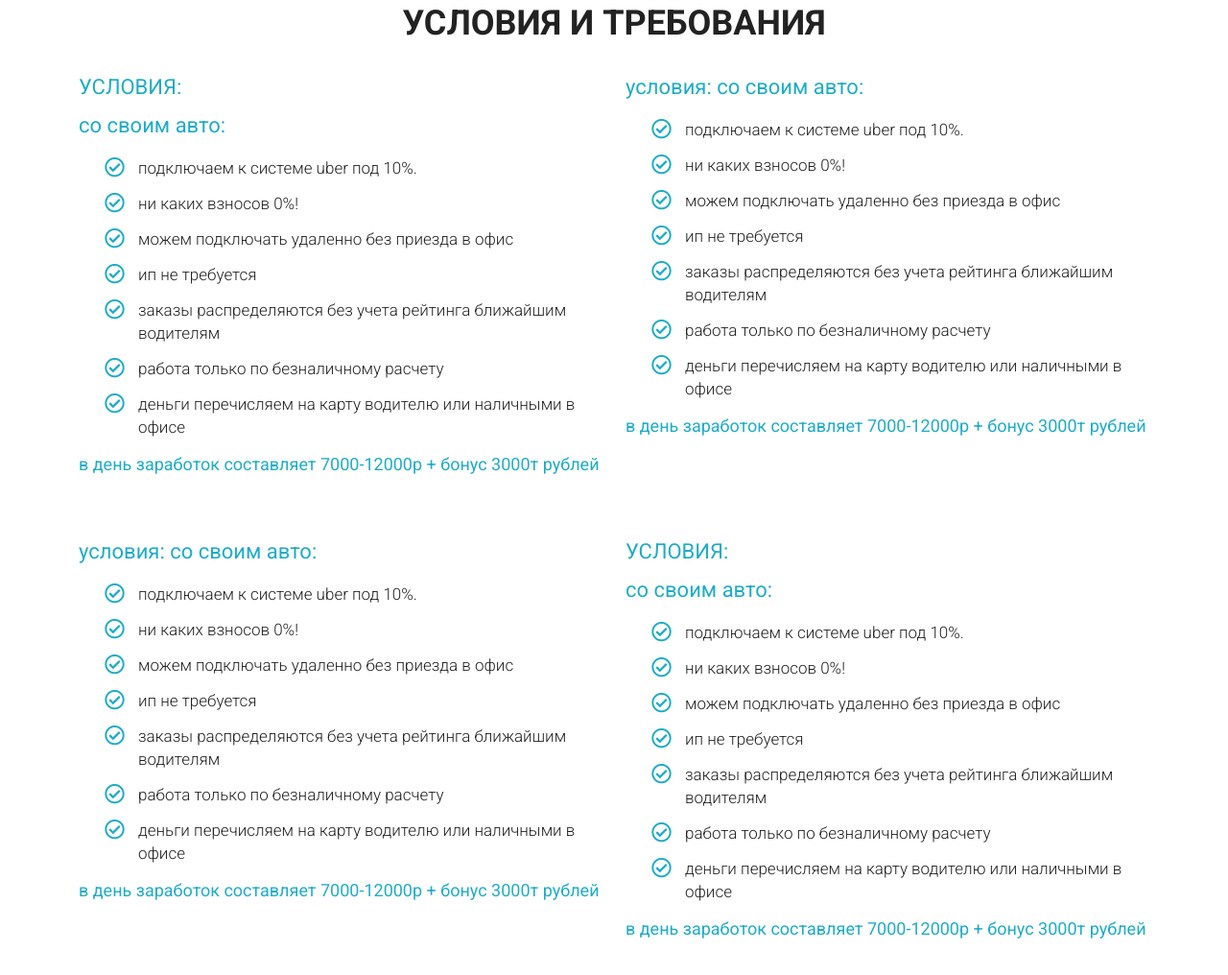
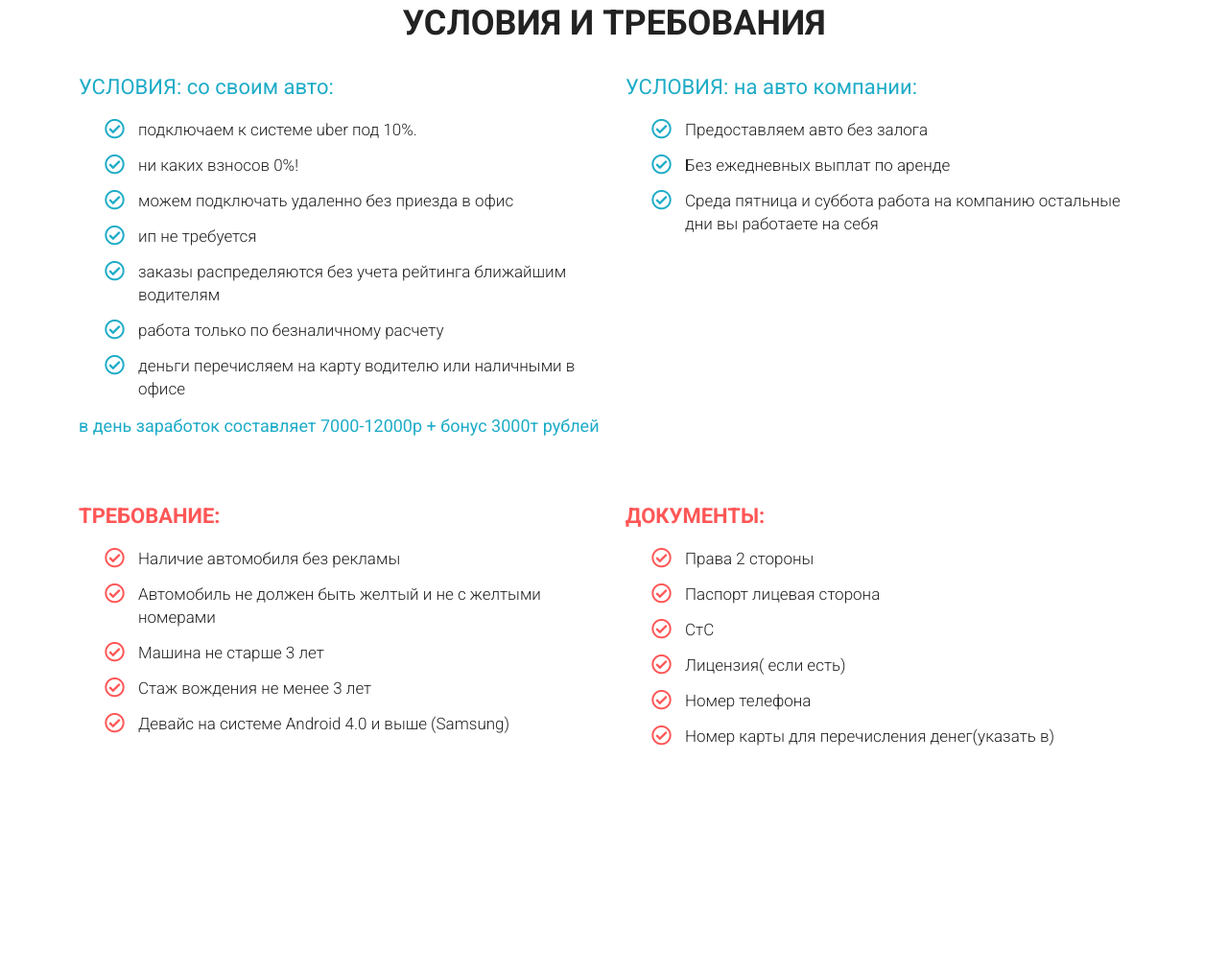
Before and after one commit to alex-bulgakov/uber777, a plain HTML site: page src/index.html in a window 1280 px wide. Shown: the part 3685-4701 px from the top of the page at 96% size. After the commit the page ends 4561 px from the top, so only its background shows below. Drawn offline with Linux system fonts and the light colour scheme.

Commit message:
work with pseudoelements in section - require

```diff
--- a/src/index.html
+++ b/src/index.html
@@ -304,7 +304,7 @@
         <div class="col-md-6">
           <div class="require_block">
             <div class="require_title">
-              <p class="uppercase">условия:</p> со своим авто:
+              <span class="uppercase">условия:</span> со своим авто:
             </div>
             <ul class="require_list">
               <li>подключаем к системе uber под 10%.</li>
@@ -323,60 +323,44 @@
         <div class="col-md-6">
           <div class="require_block">
             <div class="require_title">
-              условия: со своим авто:
+              <span class="uppercase">условия:</span> на авто компании:
             </div>
             <ul class="require_list">
-              <li>подключаем к системе uber под 10%.</li>
-              <li>ни каких взносов 0%!</li>
-              <li>можем подключать удаленно без приезда в офис</li>
-              <li>ип не требуется</li>
-              <li>заказы распределяются без учета рейтинга ближайшим водителям</li>
-              <li>работа только по безналичному расчету</li>
-              <li>деньги перечисляем на карту водителю или наличными в офисе</li>
+              <li>Предоставляем авто без залога</li>
+              <li>Без ежедневных выплат по аренде</li>
+              <li>Среда пятница и суббота работа на компанию остальные дни вы работаете на себя</li>
             </ul>
-            <div class="require_descr">
-              в день заработок составляет 7000-12000р + бонус 3000т рублей
-            </div>
           </div>
         </div>
 
         <div class="col-md-6">
-          <div class="require_block require_block_nmb">
-            <div class="require_title">
-              условия: со своим авто:
+          <div class="require_block require_block_nmb warning">
+            <div class="require_title title">
+              требование:
             </div>
             <ul class="require_list">
-              <li>подключаем к системе uber под 10%.</li>
-              <li>ни каких взносов 0%!</li>
-              <li>можем подключать удаленно без приезда в офис</li>
-              <li>ип не требуется</li>
-              <li>заказы распределяются без учета рейтинга ближайшим водителям</li>
-              <li>работа только по безналичному расчету</li>
-              <li>деньги перечисляем на карту водителю или наличными в офисе</li>
+              <li>Наличие автомобиля без рекламы</li>
+              <li>Автомобиль не должен быть желтый и не с желтыми номерами</li>
+              <li>Машина не старше 3 лет</li>
+              <li>Стаж вождения не менее 3 лет</li>
+              <li>Дeвайс на системе Android 4.0 и выше (Samsung)</li>
             </ul>
-            <div class="require_descr">
-              в день заработок составляет 7000-12000р + бонус 3000т рублей
-            </div>
           </div>
         </div>
 
         <div class="col-md-6">
-          <div class="require_block require_block_nmb">
-            <div class=" require_title">
-              <p class="uppercase">условия:</p> со своим авто:
+          <div class="require_block require_block_nmb warning">
+            <div class=" require_title title">
+              документы:
             </div>
             <ul class="require_list">
-              <li>подключаем к системе uber под 10%.</li>
-              <li>ни каких взносов 0%!</li>
-              <li>можем подключать удаленно без приезда в офис</li>
-              <li>ип не требуется</li>
-              <li>заказы распределяются без учета рейтинга ближайшим водителям</li>
-              <li>работа только по безналичному расчету</li>
-              <li>деньги перечисляем на карту водителю или наличными в офисе</li>
+              <li>Права 2 стороны</li>
+              <li>Паспорт лицевая сторона</li>
+              <li>СтС</li>
+              <li>Лицензия( если есть)</li>
+              <li>Номер телефона</li>
+              <li>Номер карты для перечисления денег(указать в) </li>
             </ul>
-            <div class="require_descr">
-              в день заработок составляет 7000-12000р + бонус 3000т рублей
-            </div>
           </div>
         </div>
       </div>
--- a/src/sass/style.sass
+++ b/src/sass/style.sass
@@ -283,3 +283,10 @@ header
         font-size: 21px
         line-height: 24px
         color: $accent_color
+  .warning
+    .require_title
+      text-align: left
+      color: $pink_color
+    li
+      &::before
+        color: $pink_color
```
Also changed, not shown: src/css/style.css, 1 other file.
